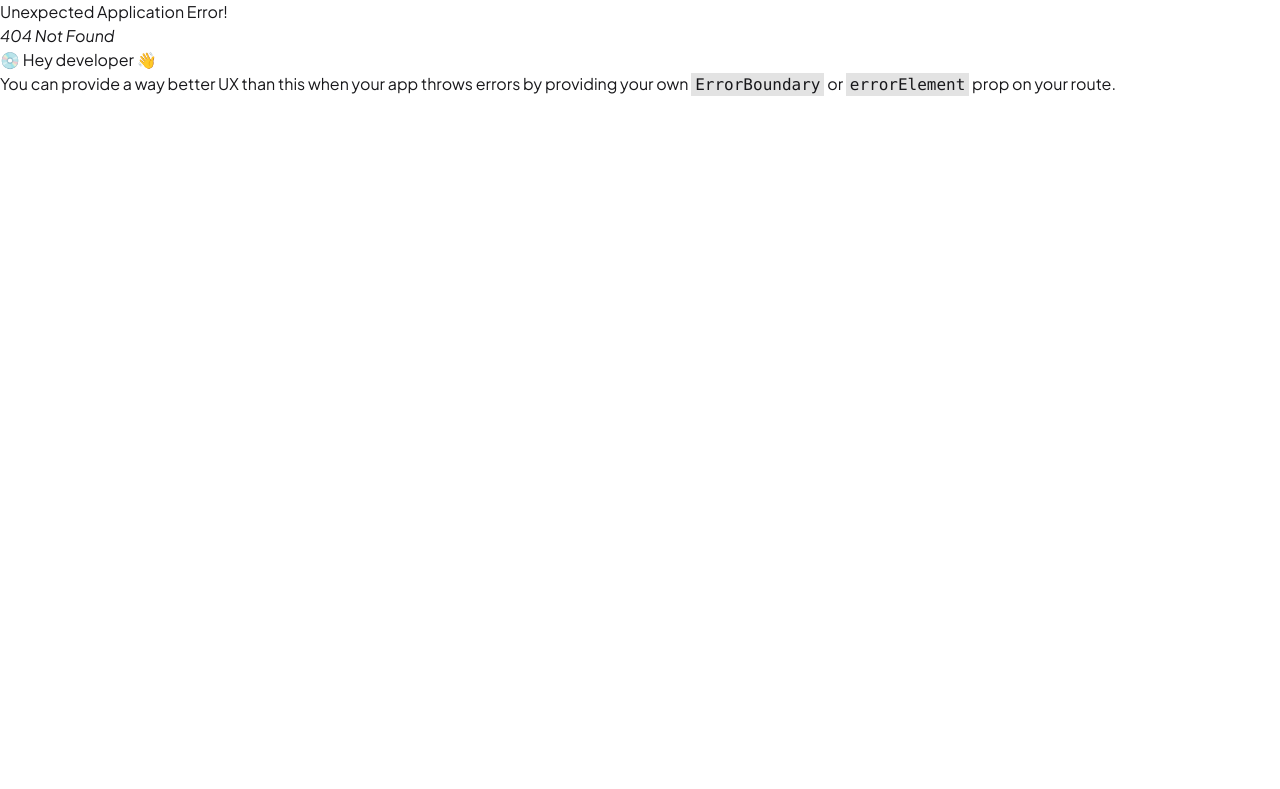
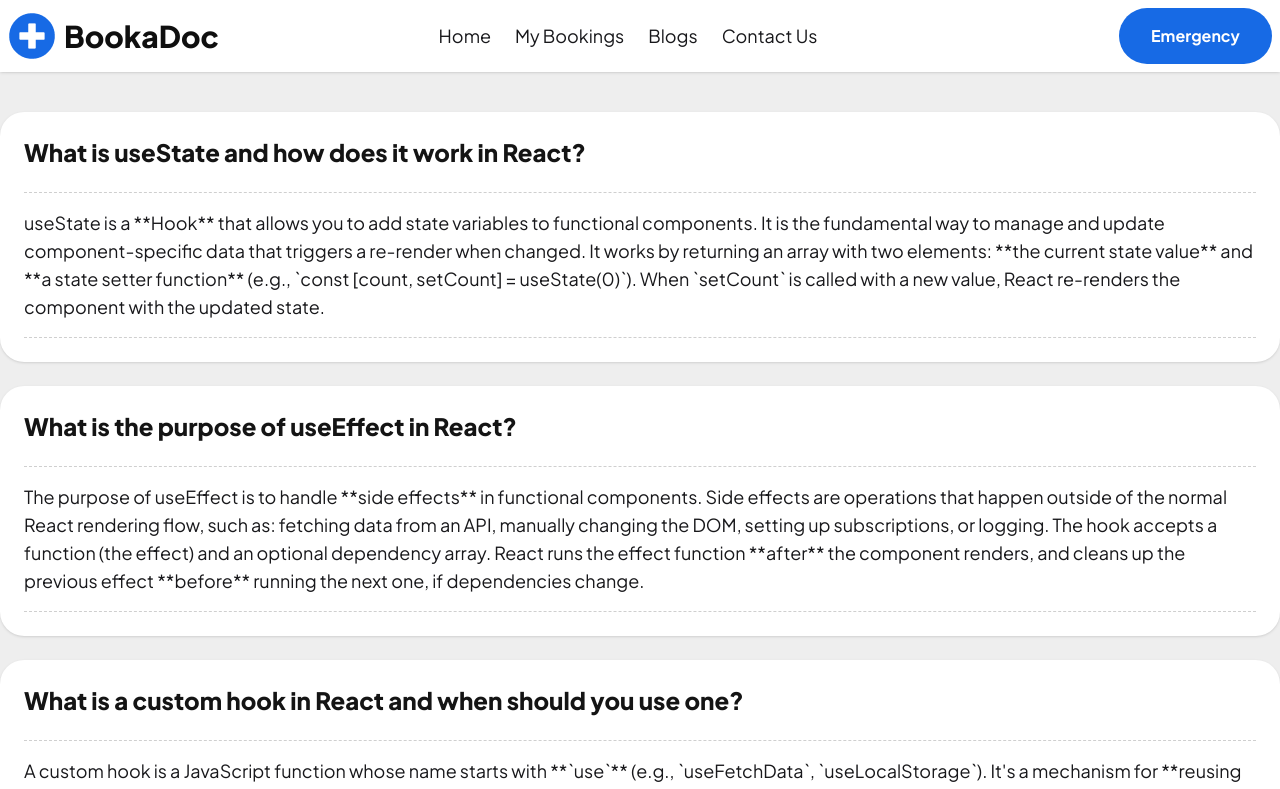
Before and after one commit to Al-Amin018555/BookaDoc, a React (Vite) app: page /blogs in a window 1280 px wide. Before the commit this address had no page. Shown: the top 789 px of the page. Built offline with nearby package versions, Linux system fonts and the light colour scheme.

Commit message:
blogs page added

```diff
--- /dev/null
+++ b/public/blogsData.json
@@ -0,0 +1,27 @@
+[
+  {
+    "id": 1,
+    "question": "What is useState and how does it work in React?",
+    "answer": "useState is a **Hook** that allows you to add state variables to functional components. It is the fundamental way to manage and update component-specific data that triggers a re-render when changed. It works by returning an array with two elements: **the current state value** and **a state setter function** (e.g., `const [count, setCount] = useState(0)`). When `setCount` is called with a new value, React re-renders the component with the updated state."
+  },
+  {
+    "id": 2,
+    "question": "What is the purpose of useEffect in React?",
+    "answer": "The purpose of useEffect is to handle **side effects** in functional components. Side effects are operations that happen outside of the normal React rendering flow, such as: fetching data from an API, manually changing the DOM, setting up subscriptions, or logging. The hook accepts a function (the effect) and an optional dependency array. React runs the effect function **after** the component renders, and cleans up the previous effect **before** running the next one, if dependencies change."
+  },
+  {
+    "id": 3,
+    "question": "What is a custom hook in React and when should you use one?",
+    "answer": "A custom hook is a JavaScript function whose name starts with **`use`** (e.g., `useFetchData`, `useLocalStorage`). It's a mechanism for **reusing stateful logic** (like `useState` and `useEffect`) across different components. You should use a custom hook whenever you find yourself copying and pasting the same logic (e.g., fetching data, handling form input, managing local storage) into multiple components, thereby promoting the **DRY (Don't Repeat Yourself)** principle."
+  },
+  {
+    "id": 4,
+    "question": "Difference between controlled and uncontrolled components? Which one is better?",
+    "answer": "In **Controlled Components**, form data (like input values) is handled entirely by React state. Every state change is driven by an event handler that updates the component's state, making the state the 'single source of truth.' In **Uncontrolled Components**, form data is handled by the DOM itself. You access the data directly from the DOM using a `ref`. **Controlled Components are generally better** because they provide instant validation, easy data manipulation, and predictable state management, making them the standard pattern for most applications."
+  },
+  {
+    "id": 5,
+    "question": "Tell us something about useFormStatus()",
+    "answer": "The `useFormStatus()` Hook is a React experimental feature used to get the status of the parent `<form>` submission. It returns an object with properties like **`pending`** (a boolean indicating if the form is currently submitting), **`data`** (the form data being submitted), and **`method`**. This hook is specifically designed for use in components **nested inside a `<form>`** that is using React's new 'Actions' feature, allowing you to easily show a pending state (e.g., disabling a submit button or showing a spinner) during form submission."
+  }
+]
--- a/src/Pages/Appointments/Appointments.jsx
+++ b/src/Pages/Appointments/Appointments.jsx
@@ -11,6 +11,7 @@ const Appointments = () => {
     useEffect(() => {
         const storedAppointments = getStoredAppointment();
         const appoinments = allData.filter(appoinments => storedAppointments.includes(appoinments.id));
+        console.log(appoinments)
         setAllAppointments(appoinments);
 
     }, [])
--- /dev/null
+++ b/src/Pages/Blogs/Blogs.jsx
@@ -0,0 +1,19 @@
+import { useLoaderData } from "react-router";
+import Blog from "../../components/Blog/Blog";
+
+const Blogs = () => {
+    const blogs = useLoaderData();
+    return (
+        <div className="max-w-7xl mx-auto py-10">
+
+            <div>
+                {
+                    blogs.map(blog => <Blog key={blog.id} blog={blog}></Blog>)
+                }
+            </div>
+
+        </div>
+    );
+};
+
+export default Blogs;
--- a/src/Pages/DoctorDetails/DoctorDetails.jsx
+++ b/src/Pages/DoctorDetails/DoctorDetails.jsx
@@ -10,7 +10,7 @@ const DoctorDetails = () => {
     const data = useLoaderData();
 
     const singleDoctor = data.find(doctor => doctor.id === doctorIdInt);
-    console.log(singleDoctor);
+
     const { id, image, name, education, workplace, registration_number, availability, fee } = singleDoctor;
     return (
         <div className="max-w-7xl mx-auto space-y-4 py-7">
--- a/src/Routes/Routes.jsx
+++ b/src/Routes/Routes.jsx
@@ -3,6 +3,7 @@ import Root from "../Root/Root";
 import Home from "../Pages/Home/Home";
 import DoctorDetails from "../Pages/DoctorDetails/DoctorDetails";
 import Appointments from "../Pages/Appointments/Appointments";
+import Blogs from "../Pages/Blogs/Blogs";
 
 export const router = createBrowserRouter([
   {
@@ -25,6 +26,11 @@ export const router = createBrowserRouter([
         loader: () => fetch('doctorsData.json'),
         Component: Appointments,
       },
+      {
+        path: 'blogs',
+        loader: () => fetch('blogsData.json'),
+        Component: Blogs,
+      }
     ],
   },
 ]);
--- /dev/null
+++ b/src/components/Blog/Blog.jsx
@@ -0,0 +1,19 @@
+import { Link } from "react-router";
+
+const Blog = ({ blog }) => {
+    const {question,answer} = blog;
+    return (
+        <div>
+            <div className="card rounded-3xl bg-base-100 shadow-sm mb-6">
+                <div className="card-body">
+                    <h2 className="card-title mb-4 text-2xl font-extrabold text-[#141414]">{question}</h2>
+                    <div className="py-4 border-t-1 border-b-1 border-dashed border-[rgba(15,15,15,0.2)]">
+                        <p className="text-lg">{answer}</p>
+                    </div>
+                </div>
+            </div>
+        </div>
+    );
+};
+
+export default Blog;
--- a/src/components/Navbar/Navbar.jsx
+++ b/src/components/Navbar/Navbar.jsx
@@ -5,7 +5,7 @@ const Navbar = () => {
     const links = <>
         <Link to='/'><li className='mr-6 text-lg hover:border-b-[2px] hover:pb-1'>Home</li></Link>
         <Link to='appointments'><li className='mr-6 text-lg hover:border-b-[2px] hover:pb-1'>My Bookings</li></Link>
-        <Link><li className='mr-6 text-lg hover:border-b-[2px] hover:pb-1'>Blogs</li></Link>
+        <Link to='blogs'><li className='mr-6 text-lg hover:border-b-[2px] hover:pb-1'>Blogs</li></Link>
         <Link><li className='mr-6 text-lg hover:border-b-[2px] hover:pb-1'>Contact Us</li></Link>
 
     </>
--- a/src/main.jsx
+++ b/src/main.jsx
@@ -10,6 +10,8 @@ import React from 'react';
 ReactDOM.createRoot(document.getElementById("root")).render(
   <React.StrictMode>
     <RouterProvider router={router} />
-    <Toaster></Toaster>
+    <Toaster
+      position="top-right"
+    ></Toaster>
   </React.StrictMode>
 );
```
